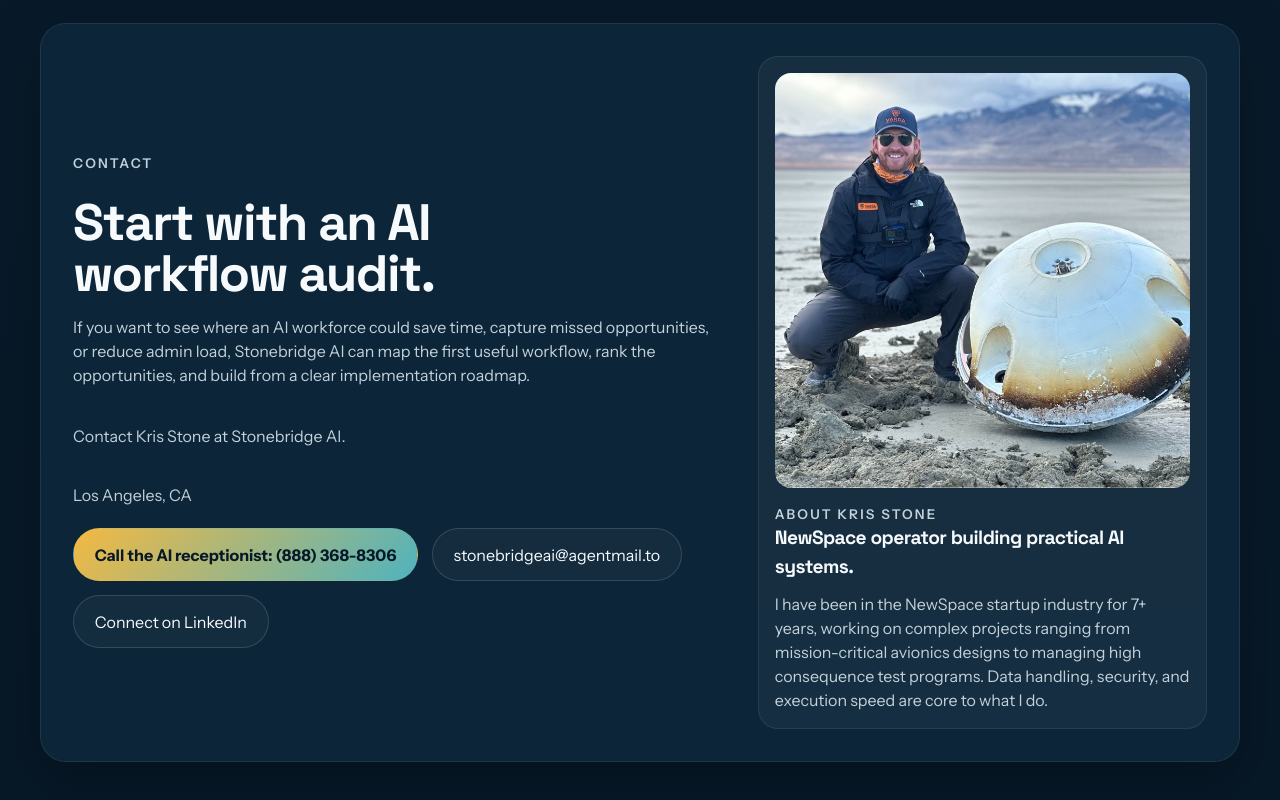
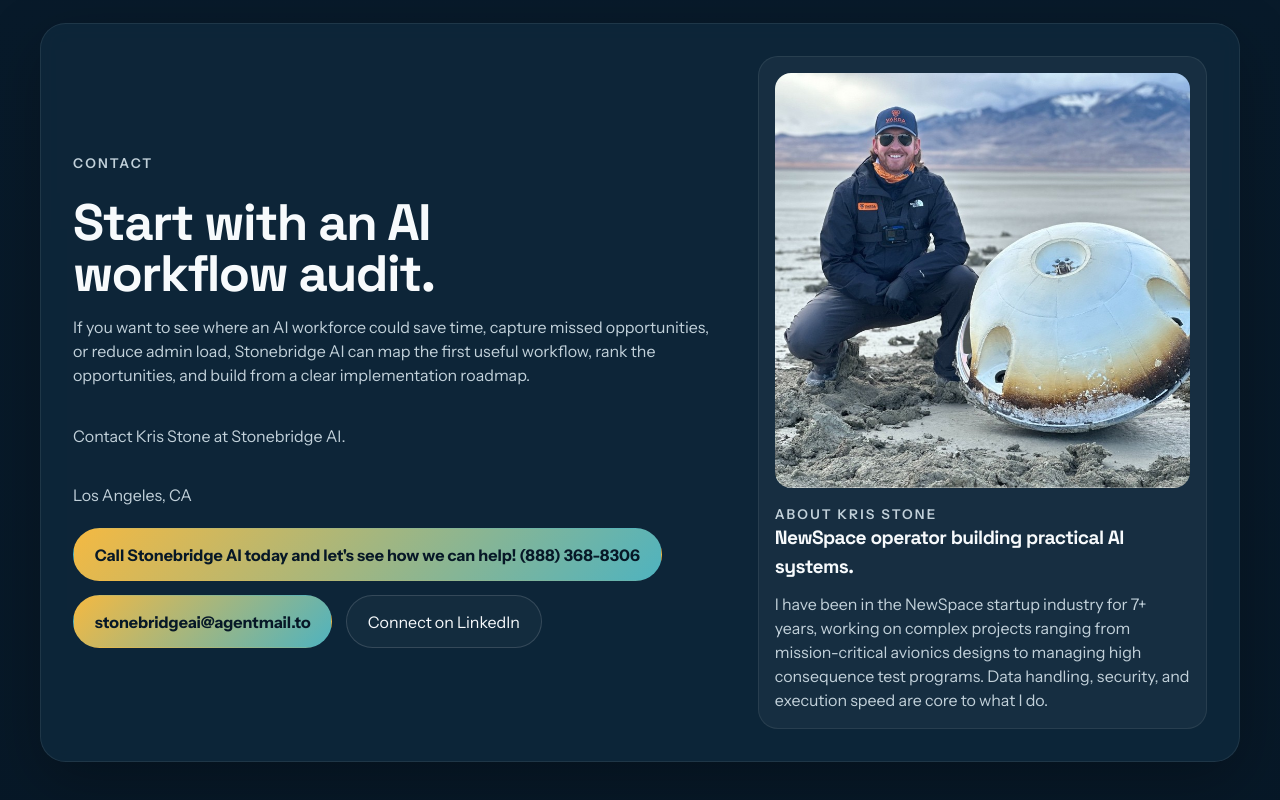
Before and after one commit to krisStone7/agentic-solutions-landing, a React (Vite) app: page / in a window 1280 px wide. Shown: the part 8374-9174 px from the top of the page. Built offline with nearby package versions, Linux system fonts and the light colour scheme.

Commit message:
Highlight contact phone and email CTAs

```diff
--- a/src/App.jsx
+++ b/src/App.jsx
@@ -1028,9 +1028,9 @@
               <p className="contact-location">Los Angeles, CA</p>
               <div className="contact-actions">
                 <a className="button button-primary" href="tel:+18883688306">
-                  Call the AI receptionist: (888) 368-8306
+                  Call Stonebridge AI today and let&apos;s see how we can help! (888) 368-8306
                 </a>
-                <a className="button button-secondary" href="mailto:stonebridgeai@agentmail.to">
+                <a className="button button-primary" href="mailto:stonebridgeai@agentmail.to">
                   stonebridgeai@agentmail.to
                 </a>
                 <a
```
